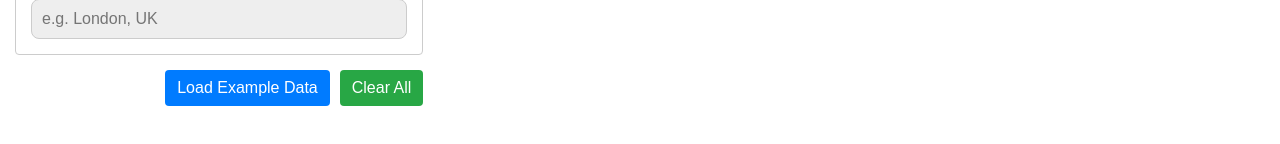
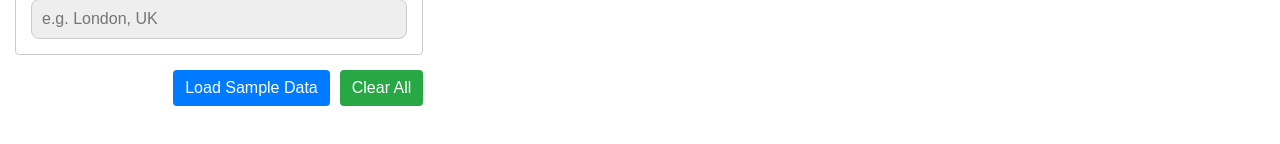
Before and after one commit to josednl/cv_application, a React (Vite) app: page / in a window 1280 px wide. Shown: the part 494-638 px from the top of the page. Built offline with nearby package versions, Linux system fonts and the light colour scheme; what @react-pdf/renderer would draw is missing.

Commit message:
fix(ui): Fixed the text of the 'Load Sample Data' button

```diff
--- a/src/App.jsx
+++ b/src/App.jsx
@@ -158,7 +158,7 @@ function App() {
 							</PDFDownloadLink>
 						)}
 						<Button
-							text='Load Example Data'
+							text='Load Sample Data'
 							handleClick={loadData}
 						/>
 						<Button
```
